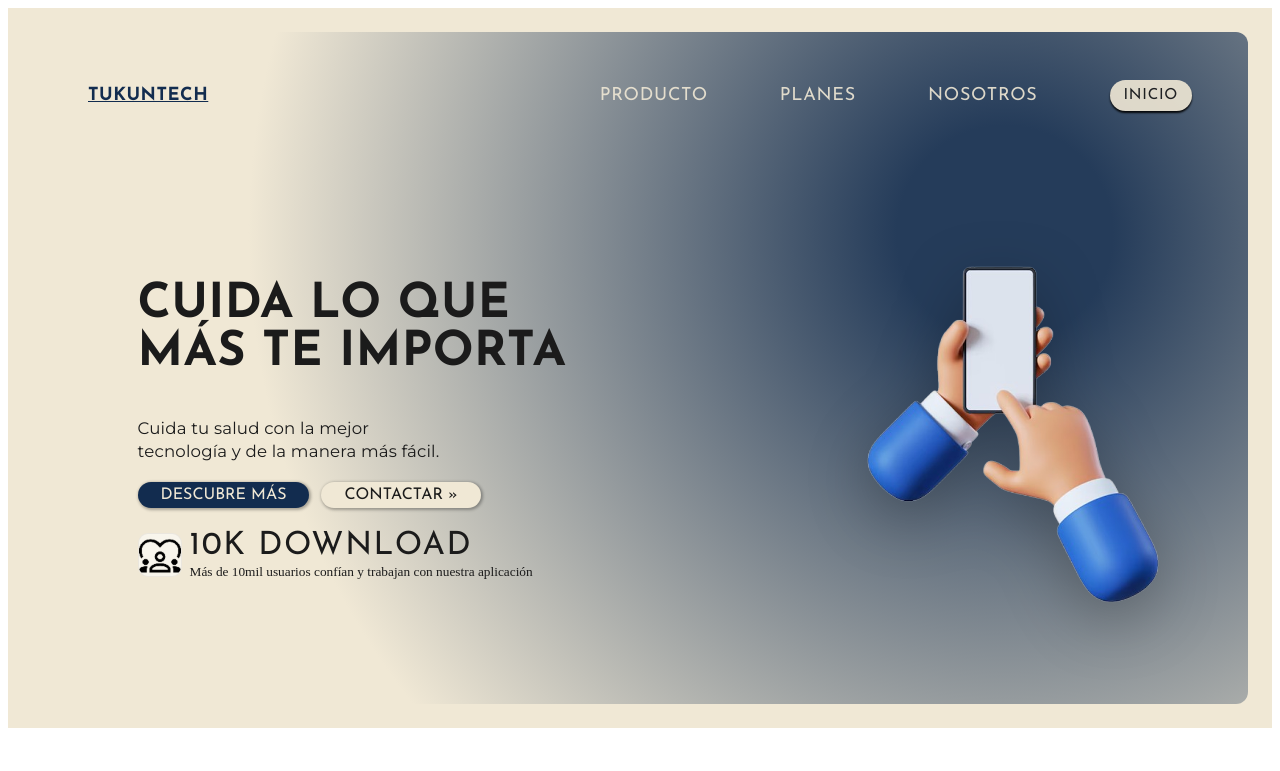
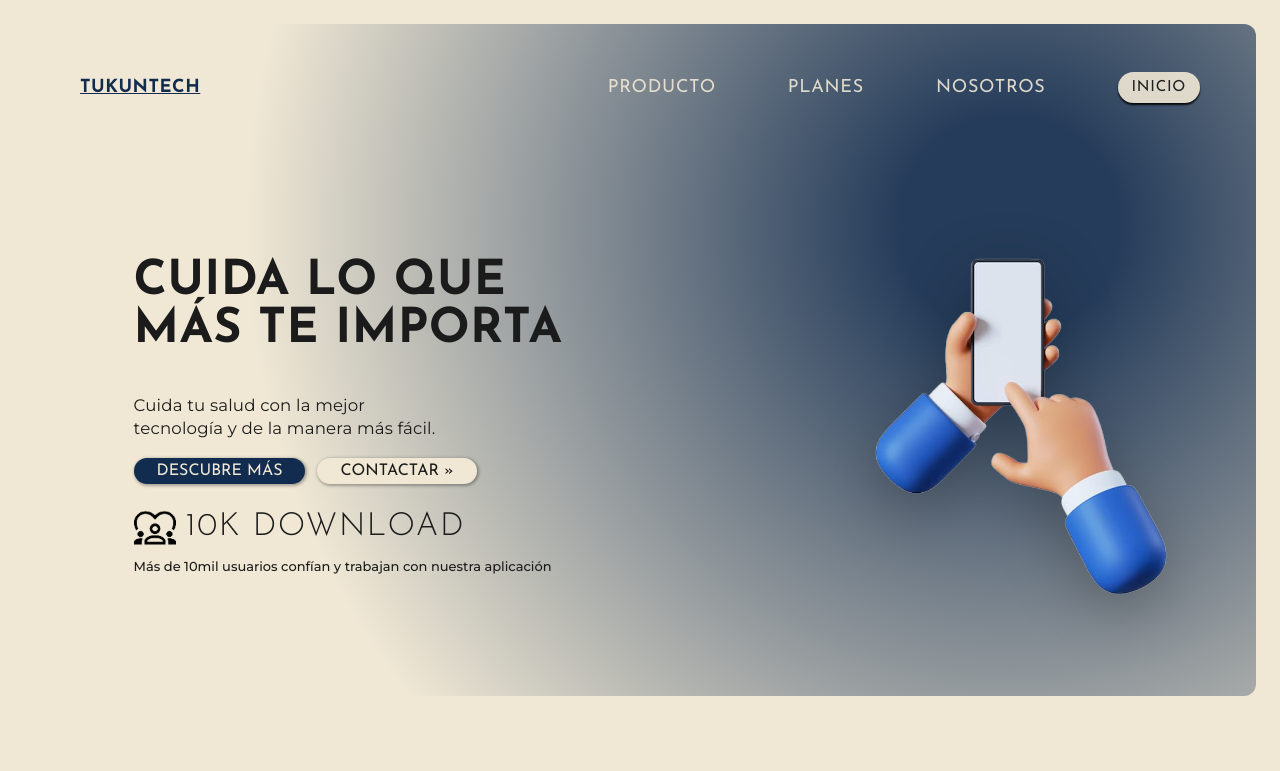
Before and after one commit to TukunTech/tukun-tech-landing, a plain HTML site: page docs/index.html in a window 1280 px wide. Drawn offline with Linux system fonts and the light colour scheme; a web font is replaced by a local one.

Commit message:
feat: update img

```diff
--- a/docs/css/main.css
+++ b/docs/css/main.css
@@ -14,11 +14,30 @@
     --font-size-base: 1.125rem;
     --font-size-text: 1rem;
 
+    --weight-thin: 100;
+    --weight-light: 300;
+    --weight-regular: 400;
+    --weight-medium: 500;
+    --weight-semibold: 600;
+    --weight-bold: 700;
+    --weight-black: 900;
+
     --color-btn-primary: #F0E8D5;
     --color-btn-primary-hover: #122C4F;
     --color-btn-secondary: #1B1B1B;
     --color-btn-secondary-hover: #F0E8D5;
 }
+
+html,
+body {
+    height: 100%;
+}
+
+body {
+    margin: 0;
+    background: #F0E8D5;
+}
+
 
 .hero {
     padding: 24px;
@@ -167,14 +186,12 @@
     width: 42px;
     height: 42px;
     object-fit: contain;
-    border-radius: 10px;
-    background: rgba(255, 255, 255, .55);
-    border: 1px solid rgba(0, 0, 0, .06);
 }
 
 .proof-title {
     font-family: var(--font-base);
     font-size: var(--font-size-title-md);
+    font-weight: var(--weight-thin);
     letter-spacing: .05em;
 }
 
@@ -190,6 +207,29 @@
     filter: drop-shadow(0 18px 30px rgba(0, 0, 0, .25));
     border-radius: 16px;
 }
+
+.hero-text {
+    font-family: var(--font-text2);
+    font-size: small;
+    grid-column: 1 / -1;
+    margin-top: 0px;
+    font-weight: var(--weight-medium);
+
+}
+
+.services {
+    padding: 24px;
+    background: var(--color-secondary);
+}
+
+.services-card {
+    background-image: url("../img/img_bg_servicios.png");
+    background-size: cover;
+    background-position: center;
+    background-repeat: no-repeat;
+}
+
+
 
 
 @media (min-width: 1200px) {
--- a/docs/index.html
+++ b/docs/index.html
@@ -7,7 +7,7 @@
   <title>TukunTech</title>
 
   <link
-    href="https://fonts.googleapis.com/css2?family=Bowlby+One+SC&family=Darker+Grotesque:wght@400;500;700&family=Josefin+Sans:wght@400;500;700&family=Montserrat:wght@400;500;600;700&display=swap"
+    href="https://fonts.googleapis.com/css2?family=Bowlby+One+SC&family=Darker+Grotesque:wght@300;400;500;700&family=Josefin+Sans:ital,wght@0,300;0,400;0,500;0,700;1,300;1,400;1,500;1,700&family=Montserrat:ital,wght@0,100;0,300;0,400;0,500;0,600;0,700;1,100;1,300;1,400;1,500;1,600;1,700&display=swap"
     rel="stylesheet">
   <link rel="stylesheet" href="css/main.css" />
 </head>
@@ -39,22 +39,26 @@
 
           <div class="hero-proof">
             <img class="hero-icon" src="img/img_hero_icon.png" alt="Icono">
-            <div>
-              <div class="proof-title">10K DOWNLOAD</div>
-              <small>Más de 10mil usuarios confían y trabajan con nuestra aplicación</small>
-            </div>
+            <div class="proof-title">10K DOWNLOAD</div>
+            <h3 class="hero-text">Más de 10mil usuarios confían y trabajan con nuestra aplicación</h3>
           </div>
+
         </div>
 
         <div class="hero-right">
           <img class="hero-img" src="img/img_mano_hero.png" alt="App en el teléfono">
         </div>
       </div>
+    </div>
+  </section>
 
 
+  <section id="servicios" class="services">
+  <div class="services-card">
 
-    </div>
-  </section>
+  </div>
+</section>
+
 
 
   <script src="js/main.js"></script>
```
Also changed, not shown: docs/img/img_servicios_1.png (added), docs/img/img_servicios_2.png (added), docs/img/img_servicios_3.png (added), docs/img/img_servicios_4.png (added), docs/img/img_servicios_5.png (added), docs/img/img_servicios_6.png (added), docs/img/img_servicios_pc.png (added), 1 other file.
